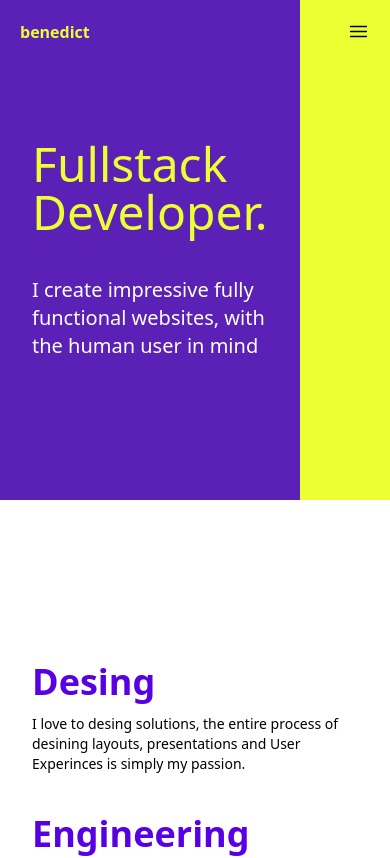
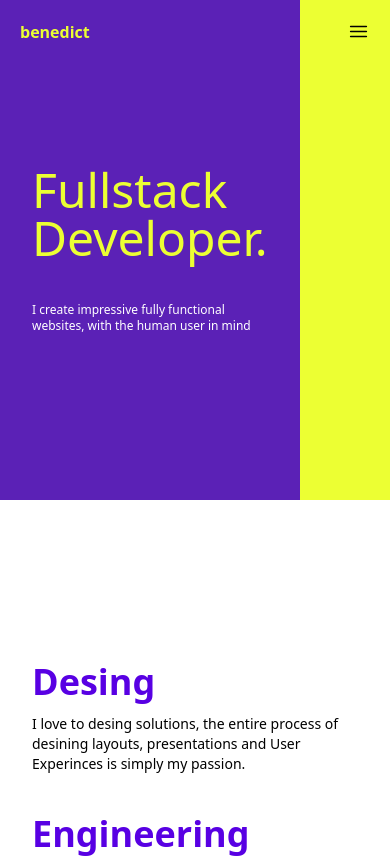
Before and after one commit to BenedictJoachim/benedict, a React (Vite) app: page / in a window 390 px wide. Shown: the top 858 px of the page. Built offline with nearby package versions, Linux system fonts and the light colour scheme.

Commit message:
Responsive Hero text

```diff
--- a/src/components/Hero.jsx
+++ b/src/components/Hero.jsx
@@ -8,7 +8,7 @@ const Hero = () => {
         >
             <div className=" basis-52 bg-violet-800 flex flex-col flex-1 justify-center px-8">
                 <h1 className="text-bold text-5xl text-[#ECFF33]">Fullstack <br /> Developer.</h1>
-                <p className="text-xl text-white mt-10">I create impressive fully functional websites, with the human user in mind</p>
+                <p className="text-xs sm:text-xl text-white mt-10">I create impressive fully functional websites, with the human user in mind</p>
             </div>
             <div className="relative flex-1 flex justify-center items-center bg-[#ECFF33]">
                 <div>
```
